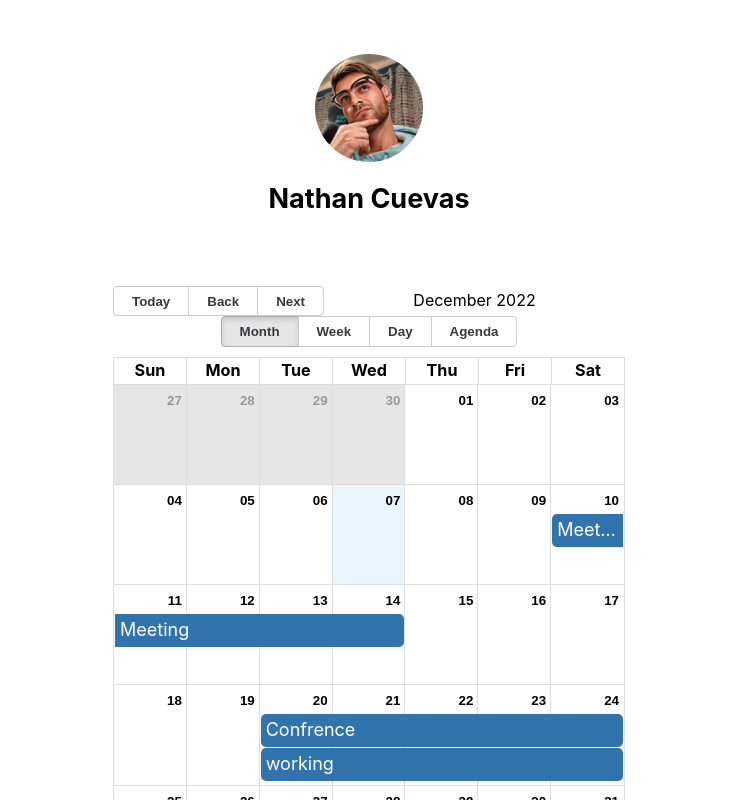
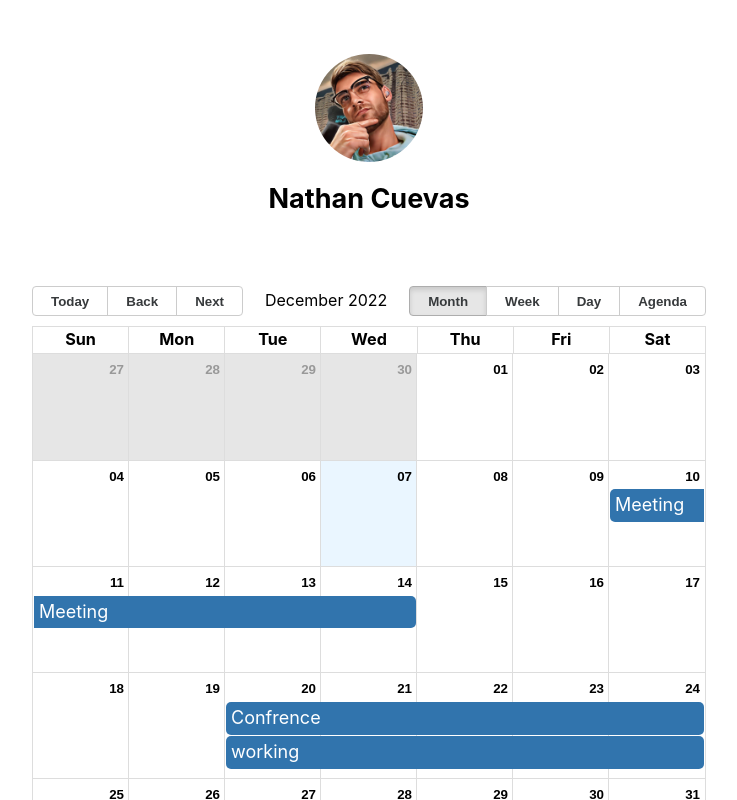
Before and after one commit to NateAyye/CS50-Final, a Next.js app: page /calendar in a window 1280 px wide. Shown: the top 800 px of the page, without its empty margins (271-1008 px from the left). Built offline with nearby package versions, Linux system fonts and the light colour scheme.

Commit message:
modified:   components/layout.module.css

```diff
--- a/components/layout.module.css
+++ b/components/layout.module.css
@@ -1,5 +1,5 @@
 .container {
-    max-width: 36rem;
+    max-width: 45rem;
     padding: 0 1rem;
     margin: 3rem auto 6rem;
   }
@@ -10,10 +10,6 @@
     align-items: center;
   }
 
-.main {
-  width: 1000px;
-}
-
   .backToHome {
     margin: 3rem 0 0;
   }
```
